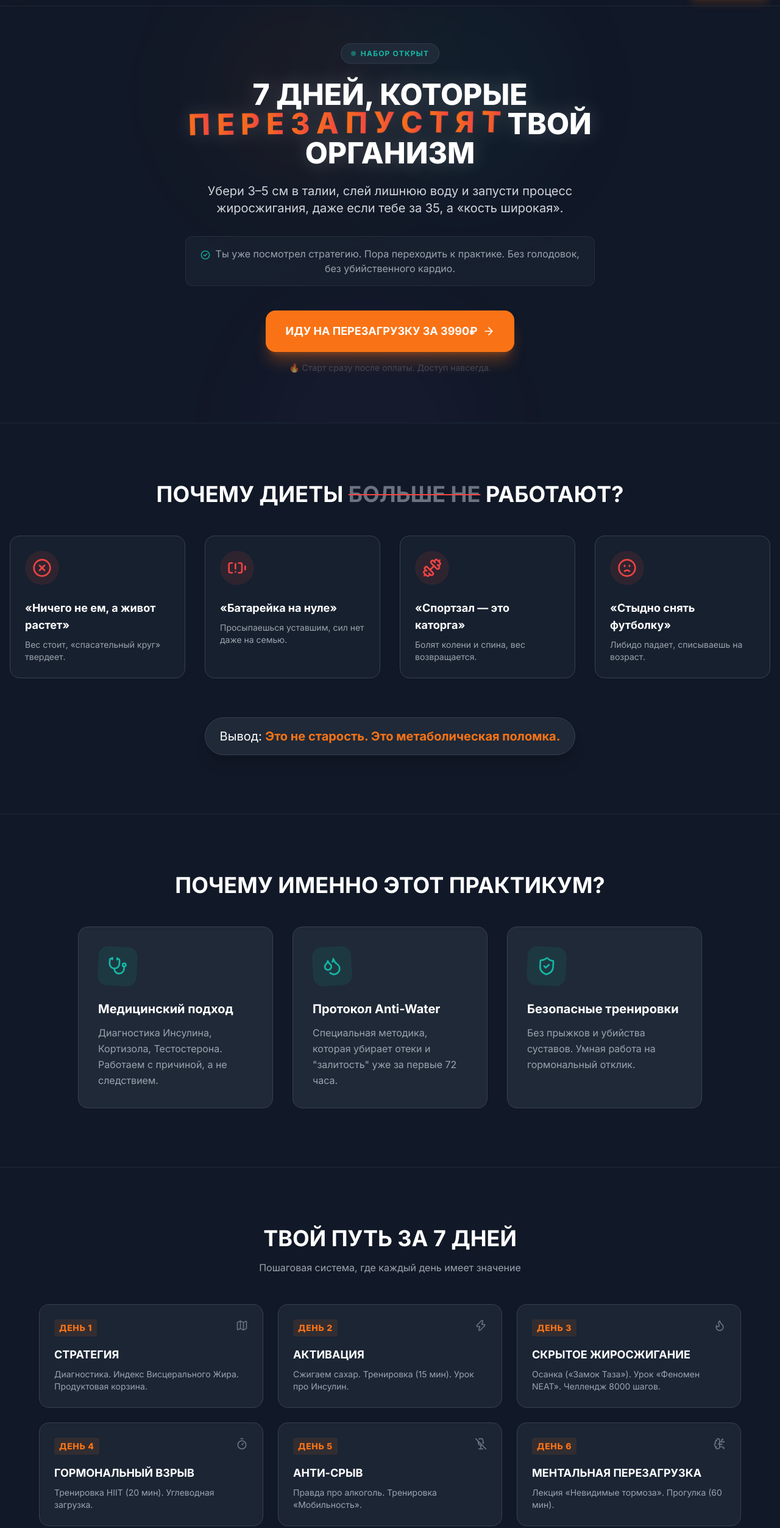
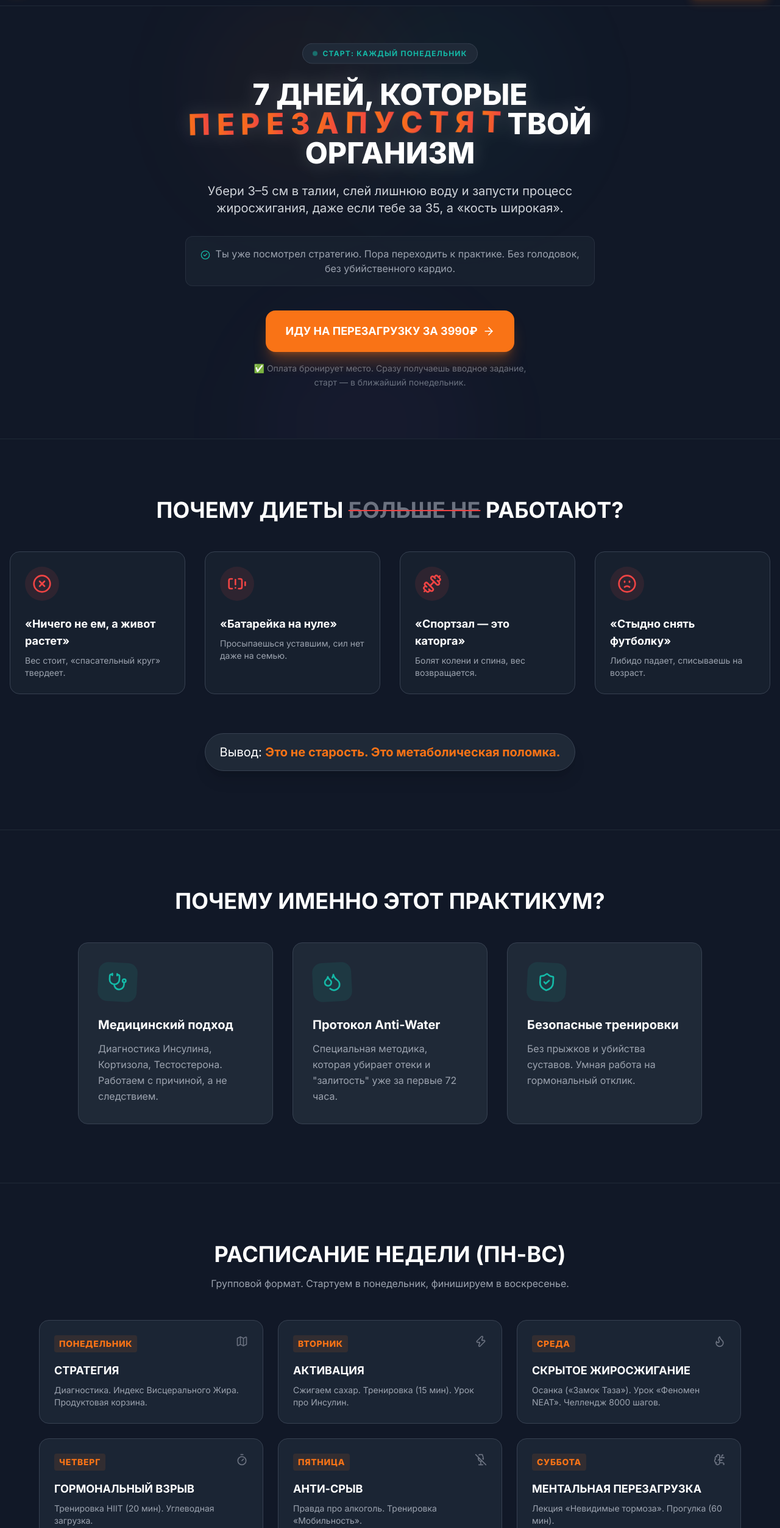
Before and after one commit to dgmuk/pagepr, a plain HTML site: page index.html in a window 1280 px wide. Shown: the part 55-2560 px from the top of the page at 61% size. Drawn offline with nearby package versions, Linux system fonts and the light colour scheme.

Commit message:
Update index.html

```diff
--- a/index.html
+++ b/index.html
@@ -146,7 +146,7 @@
                 <div class="animate-float mb-6 inline-block">
                     <div id="magnetic-badge" class="inline-flex items-center gap-2 px-4 py-2 rounded-full bg-gray-800 border border-gray-700 text-teal-500 text-xs font-bold uppercase tracking-widest cursor-default transition-all duration-300 ease-out hover:border-teal-500/50 hover:bg-gray-800/80 hover:shadow-[0_0_15px_rgba(20,184,166,0.3)]">
                         <span class="w-2 h-2 rounded-full bg-teal-500 animate-pulse"></span>
-                        Набор открыт
+                        СТАРТ: КАЖДЫЙ ПОНЕДЕЛЬНИК
                     </div>
                 </div>
 
@@ -187,8 +187,8 @@
                             <i data-lucide="arrow-right" class="w-5 h-5 group-hover:translate-x-1 transition-transform"></i>
                         </span>
                     </a>
-                    <p class="text-sm text-gray-500 animate-pulse">
-                        🔥 Старт сразу после оплаты. Доступ навсегда.
+                    <p class="text-sm text-gray-500 max-w-md mx-auto leading-relaxed">
+                        ✅ Оплата бронирует место. Сразу получаешь вводное задание, старт — в ближайший понедельник.
                     </p>
                 </div>
             </div>
@@ -284,15 +284,15 @@
     <section class="py-16 md:py-24 bg-gray-900 border-t border-gray-800 px-4 relative z-10">
         <div class="container mx-auto max-w-6xl">
             <h2 class="text-2xl md:text-4xl font-bold text-white text-center mb-4 reveal">
-                ТВОЙ ПУТЬ ЗА 7 ДНЕЙ
+                РАСПИСАНИЕ НЕДЕЛИ (ПН-ВС)
             </h2>
-            <p class="text-gray-400 text-center mb-12 reveal">Пошаговая система, где каждый день имеет значение</p>
+            <p class="text-gray-400 text-center mb-12 reveal">Групповой формат. Стартуем в понедельник, финишируем в воскресенье.</p>
 
             <div class="grid grid-cols-1 md:grid-cols-2 lg:grid-cols-3 gap-6">
                 <!-- Day 1 -->
                 <div class="bg-gray-800/80 p-6 rounded-2xl border border-gray-700 hover:border-teal-500 transition-all duration-300 hover:bg-gray-800 reveal group">
                     <div class="flex justify-between items-start mb-4">
-                        <span class="text-orange-500 font-extrabold text-sm tracking-wider px-2 py-1 bg-orange-500/10 rounded">ДЕНЬ 1</span>
+                        <span class="text-orange-500 font-extrabold text-sm tracking-wider px-2 py-1 bg-orange-500/10 rounded">ПОНЕДЕЛЬНИК</span>
                         <i data-lucide="map" class="w-5 h-5 text-gray-500 group-hover:text-teal-500 transition-colors"></i>
                     </div>
                     <h3 class="text-white font-bold text-lg mb-2 group-hover:text-teal-400 transition-colors">СТРАТЕГИЯ</h3>
@@ -302,7 +302,7 @@
                 <!-- Day 2 -->
                 <div class="bg-gray-800/80 p-6 rounded-2xl border border-gray-700 hover:border-teal-500 transition-all duration-300 hover:bg-gray-800 reveal delay-100 group">
                     <div class="flex justify-between items-start mb-4">
-                        <span class="text-orange-500 font-extrabold text-sm tracking-wider px-2 py-1 bg-orange-500/10 rounded">ДЕНЬ 2</span>
+                        <span class="text-orange-500 font-extrabold text-sm tracking-wider px-2 py-1 bg-orange-500/10 rounded">ВТОРНИК</span>
                         <i data-lucide="zap" class="w-5 h-5 text-gray-500 group-hover:text-teal-500 transition-colors"></i>
                     </div>
                     <h3 class="text-white font-bold text-lg mb-2 group-hover:text-teal-400 transition-colors">АКТИВАЦИЯ</h3>
@@ -312,7 +312,7 @@
                 <!-- Day 3 -->
                 <div class="bg-gray-800/80 p-6 rounded-2xl border border-gray-700 hover:border-teal-500 transition-all duration-300 hover:bg-gray-800 reveal delay-200 group">
                     <div class="flex justify-between items-start mb-4">
-                        <span class="text-orange-500 font-extrabold text-sm tracking-wider px-2 py-1 bg-orange-500/10 rounded">ДЕНЬ 3</span>
+                        <span class="text-orange-500 font-extrabold text-sm tracking-wider px-2 py-1 bg-orange-500/10 rounded">СРЕДА</span>
                         <i data-lucide="flame" class="w-5 h-5 text-gray-500 group-hover:text-teal-500 transition-colors"></i>
                     </div>
                     <h3 class="text-white font-bold text-lg mb-2 group-hover:text-teal-400 transition-colors">СКРЫТОЕ ЖИРОСЖИГАНИЕ</h3>
@@ -322,7 +322,7 @@
                 <!-- Day 4 -->
                 <div class="bg-gray-800/80 p-6 rounded-2xl border border-gray-700 hover:border-teal-500 transition-all duration-300 hover:bg-gray-800 reveal group">
                      <div class="flex justify-between items-start mb-4">
-                        <span class="text-orange-500 font-extrabold text-sm tracking-wider px-2 py-1 bg-orange-500/10 rounded">ДЕНЬ 4</span>
+                        <span class="text-orange-500 font-extrabold text-sm tracking-wider px-2 py-1 bg-orange-500/10 rounded">ЧЕТВЕРГ</span>
                         <i data-lucide="timer" class="w-5 h-5 text-gray-500 group-hover:text-teal-500 transition-colors"></i>
                     </div>
                     <h3 class="text-white font-bold text-lg mb-2 group-hover:text-teal-400 transition-colors">ГОРМОНАЛЬНЫЙ ВЗРЫВ</h3>
@@ -332,7 +332,7 @@
                 <!-- Day 5 -->
                 <div class="bg-gray-800/80 p-6 rounded-2xl border border-gray-700 hover:border-teal-500 transition-all duration-300 hover:bg-gray-800 reveal delay-100 group">
                      <div class="flex justify-between items-start mb-4">
-                        <span class="text-orange-500 font-extrabold text-sm tracking-wider px-2 py-1 bg-orange-500/10 rounded">ДЕНЬ 5</span>
+                        <span class="text-orange-500 font-extrabold text-sm tracking-wider px-2 py-1 bg-orange-500/10 rounded">ПЯТНИЦА</span>
                         <i data-lucide="wine-off" class="w-5 h-5 text-gray-500 group-hover:text-teal-500 transition-colors"></i>
                     </div>
                     <h3 class="text-white font-bold text-lg mb-2 group-hover:text-teal-400 transition-colors">АНТИ-СРЫВ</h3>
@@ -342,7 +342,7 @@
                 <!-- Day 6 -->
                 <div class="bg-gray-800/80 p-6 rounded-2xl border border-gray-700 hover:border-teal-500 transition-all duration-300 hover:bg-gray-800 reveal delay-200 group">
                      <div class="flex justify-between items-start mb-4">
-                        <span class="text-orange-500 font-extrabold text-sm tracking-wider px-2 py-1 bg-orange-500/10 rounded">ДЕНЬ 6</span>
+                        <span class="text-orange-500 font-extrabold text-sm tracking-wider px-2 py-1 bg-orange-500/10 rounded">СУББОТА</span>
                         <i data-lucide="brain-circuit" class="w-5 h-5 text-gray-500 group-hover:text-teal-500 transition-colors"></i>
                     </div>
                     <h3 class="text-white font-bold text-lg mb-2 group-hover:text-teal-400 transition-colors">МЕНТАЛЬНАЯ ПЕРЕЗАГРУЗКА</h3>
@@ -353,7 +353,7 @@
                 <div class="lg:col-span-3 grid grid-cols-1 md:grid-cols-2 gap-6">
                     <div class="bg-gray-800/80 p-6 rounded-2xl border border-gray-700 hover:border-teal-500 transition-all duration-300 hover:bg-gray-800 reveal group">
                          <div class="flex justify-between items-start mb-4">
-                            <span class="text-orange-500 font-extrabold text-sm tracking-wider px-2 py-1 bg-orange-500/10 rounded">ДЕНЬ 7</span>
+                            <span class="text-orange-500 font-extrabold text-sm tracking-wider px-2 py-1 bg-orange-500/10 rounded">ВОСКРЕСЕНЬЕ</span>
                             <i data-lucide="trophy" class="w-5 h-5 text-gray-500 group-hover:text-teal-500 transition-colors"></i>
                         </div>
                         <h3 class="text-white font-bold text-lg mb-2 group-hover:text-teal-400 transition-colors">ФИНАЛ</h3>
@@ -417,9 +417,10 @@
                     </div>
 
                     <ul class="text-left text-gray-300 space-y-3 mb-8 max-w-xs mx-auto text-sm">
-                        <li class="flex items-center gap-2"><i data-lucide="check" class="w-4 h-4 text-green-500"></i> Доступ к материалам навсегда</li>
+                        <li class="flex items-center gap-2"><i data-lucide="calendar-check" class="w-4 h-4 text-green-500"></i> Бронь места в ближайшей группе</li>
+                        <li class="flex items-center gap-2"><i data-lucide="file-text" class="w-4 h-4 text-green-500"></i> Вводное задание сразу после оплаты</li>
                         <li class="flex items-center gap-2"><i data-lucide="check" class="w-4 h-4 text-green-500"></i> План питания на 7 дней</li>
-                        <li class="flex items-center gap-2"><i data-lucide="check" class="w-4 h-4 text-green-500"></i> Бонус: Приложение</li>
+                        <li class="flex items-center gap-2"><i data-lucide="gift" class="w-4 h-4 text-green-500"></i> Бонус: Приложение</li>
                     </ul>
 
                     <div class="bg-gray-900/50 rounded-lg p-3 mb-6">
@@ -428,7 +429,7 @@
 
                     <button class="w-full bg-gradient-to-r from-orange-500 to-orange-600 hover:from-orange-600 hover:to-orange-700 text-white font-bold py-4 md:py-5 rounded-xl transition-all duration-300 text-lg shadow-lg shadow-orange-500/30 hover:shadow-orange-500/50 relative overflow-hidden group-btn">
                          <span class="relative z-10 flex items-center justify-center gap-2">
-                            НАЧАТЬ ПЕРЕЗАГРУЗКУ
+                            ЗАБРОНИРОВАТЬ МЕСТО
                             <i data-lucide="chevron-right" class="w-5 h-5"></i>
                          </span>
                     </button>
@@ -509,7 +510,7 @@
                 <span class="text-white font-bold text-xl">Body Balance</span>
             </div>
             <p class="text-gray-500 mb-6 text-sm">
-                2025 год. Все права защищены. <br>Специально для проекта Body Balance.
+                2026 год. Все права защищены. <br>Специально для проекта Body Balance.
             </p>
         </div>
     </footer>
```
